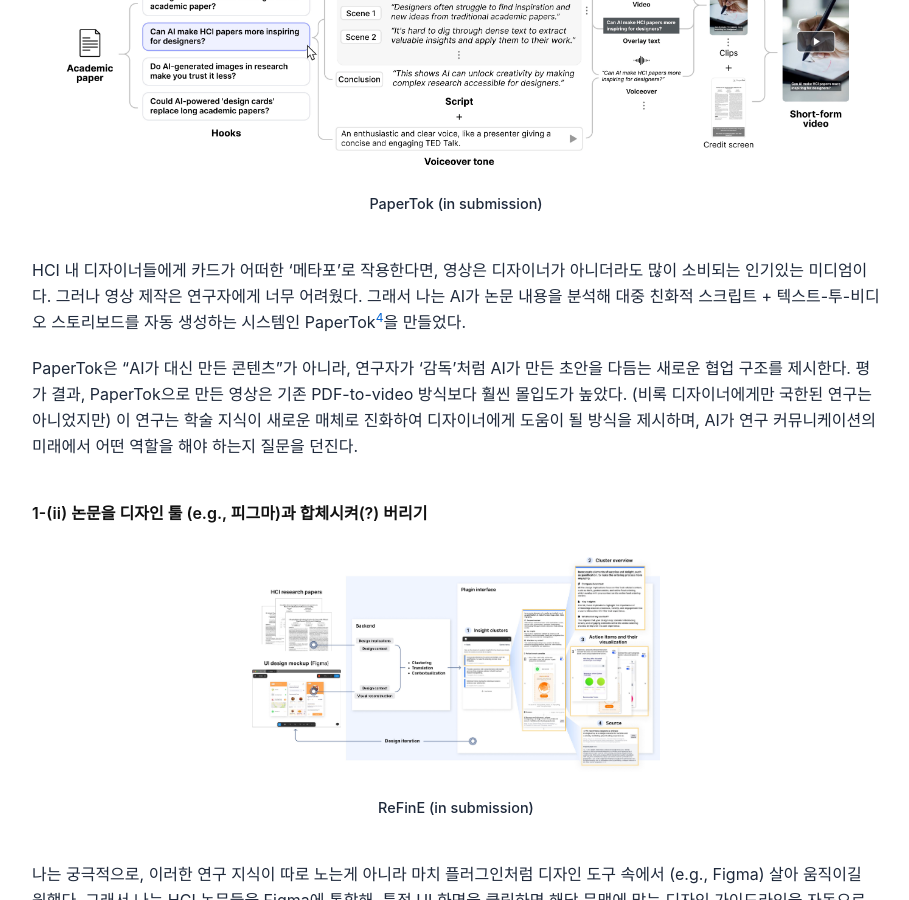
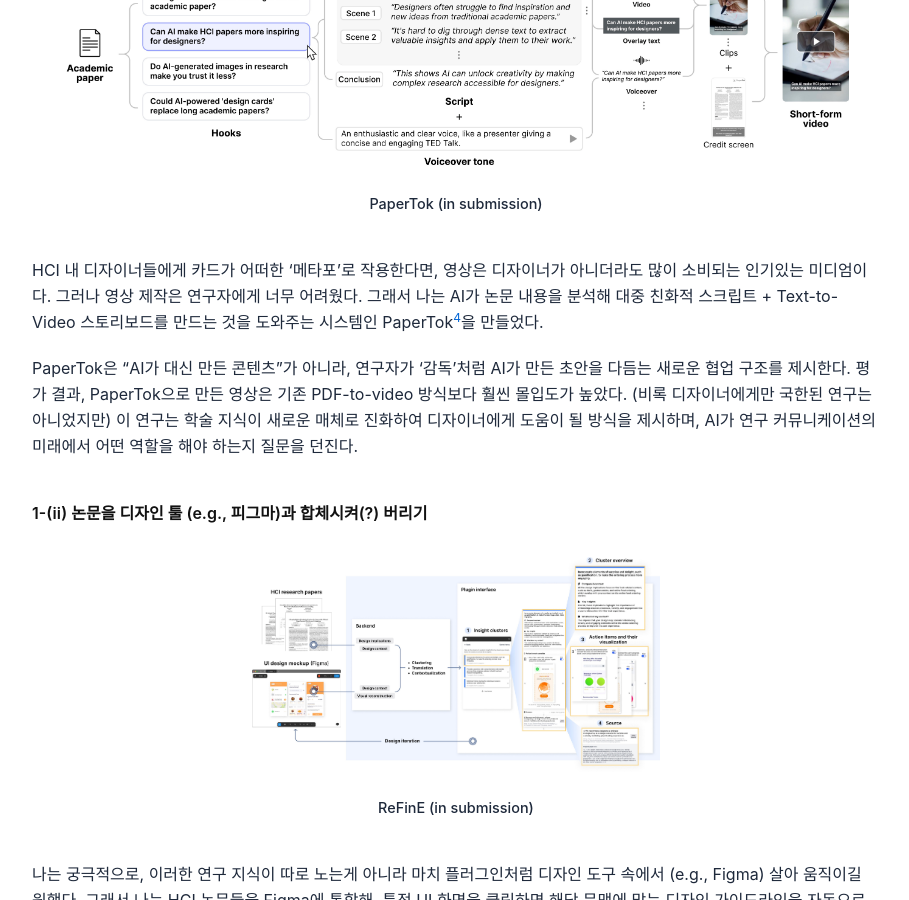
Before and after one commit to donghoon-io/blog, a Jekyll site: the page built from _posts/2025-11-21-translational-science.md, in a window 1280 px wide and 900 px high, scrolled down 2533 px. Shown: the whole window, without its empty margins (184-1093 px from the left). Built offline with Jekyll 4.4.1, drawn with Linux system fonts in a browser that asks for light colours; nearby versions of some CDN libraries.

Commit message:
Update 2025-11-21-translational-science.md

```diff
--- a/_posts/2025-11-21-translational-science.md
+++ b/_posts/2025-11-21-translational-science.md
@@ -62,7 +62,7 @@ Colusso *et al.*[^2] 에 따르면, 연구가 실재로 변환되는 과정은
 ![alt text](/blog/assets/images/posts/papertok.jpg)
 <p class="caption">PaperTok (in submission)</p>
 
-HCI 내 디자이너들에게 카드가 어떠한 '메타포'로 작용한다면, 영상은 디자이너가 아니더라도 많이 소비되는 인기있는 미디엄이다. 그러나 영상 제작은 연구자에게 너무 어려웠다. 그래서 나는 AI가 논문 내용을 분석해 대중 친화적 스크립트 + 텍스트-투-비디오 스토리보드를 자동 생성하는 시스템인 PaperTok[^4]을 만들었다.
+HCI 내 디자이너들에게 카드가 어떠한 '메타포'로 작용한다면, 영상은 디자이너가 아니더라도 많이 소비되는 인기있는 미디엄이다. 그러나 영상 제작은 연구자에게 너무 어려웠다. 그래서 나는 AI가 논문 내용을 분석해 대중 친화적 스크립트 + Text-to-Video 스토리보드를 만드는 것을 도와주는 시스템인 PaperTok[^4]을 만들었다.
 
 PaperTok은 “AI가 대신 만든 콘텐츠”가 아니라, 연구자가 ‘감독’처럼 AI가 만든 초안을 다듬는 새로운 협업 구조를 제시한다. 평가 결과, PaperTok으로 만든 영상은 기존 PDF-to-video 방식보다 훨씬 몰입도가 높았다. (비록 디자이너에게만 국한된 연구는 아니었지만) 이 연구는 학술 지식이 새로운 매체로 진화하여 디자이너에게 도움이 될 방식을 제시하며, AI가 연구 커뮤니케이션의 미래에서 어떤 역할을 해야 하는지 질문을 던진다.
 
```
